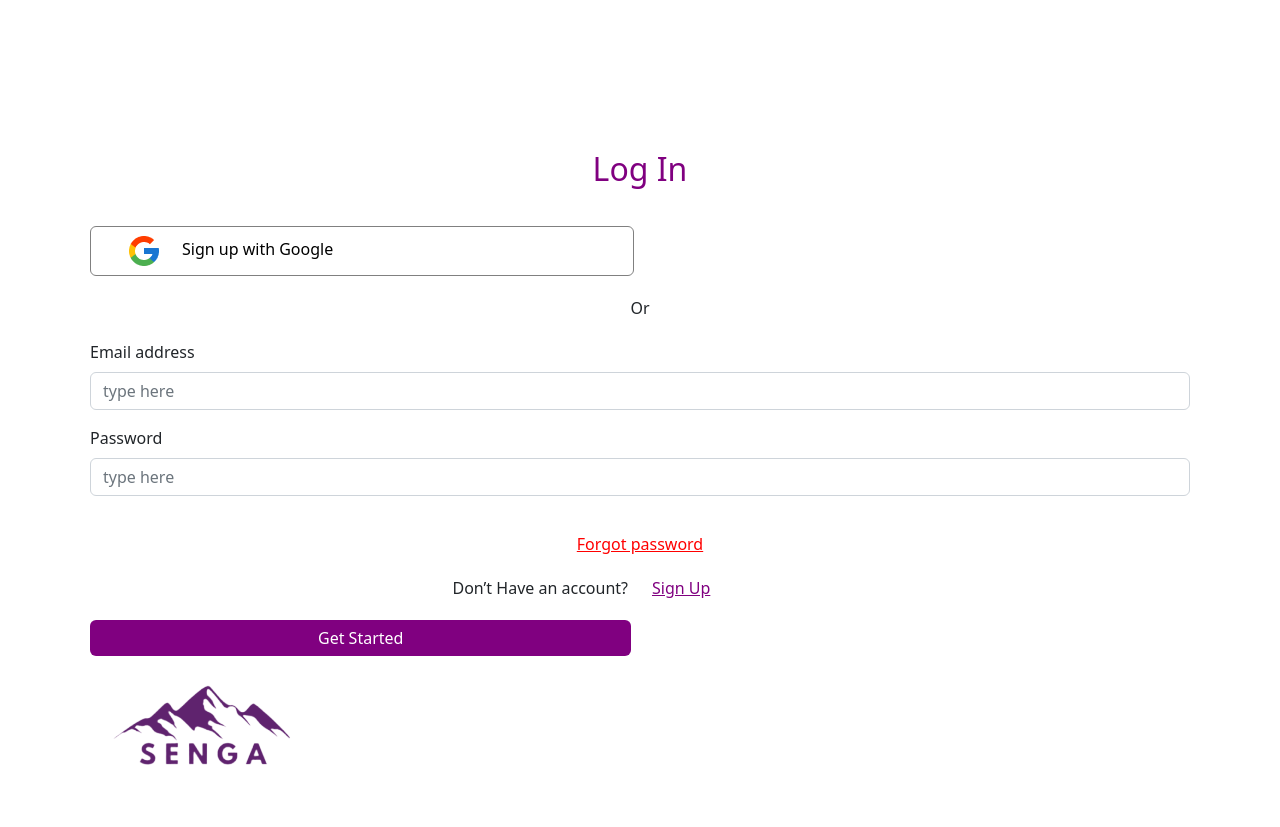
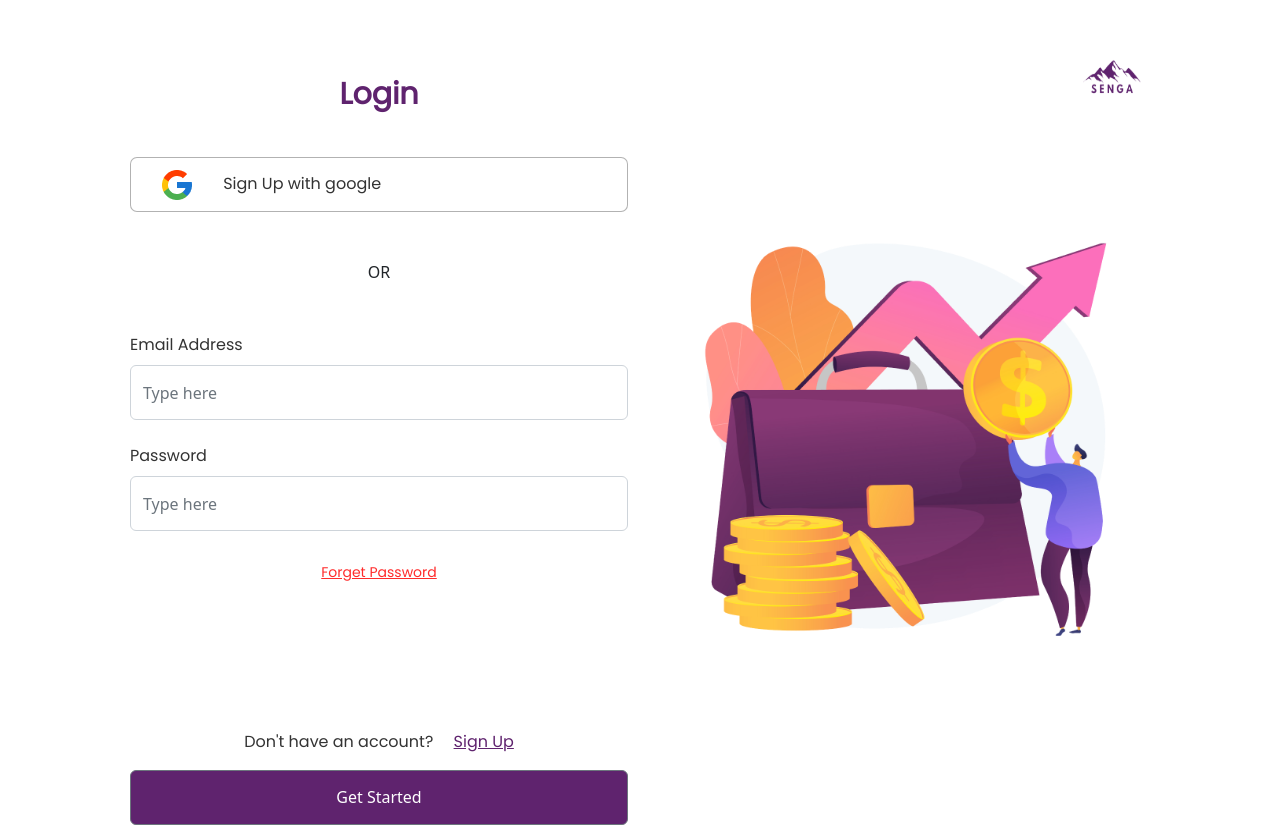
Before and after one commit to usamahassan97/senga-project, a React (Create React App) app: page /login in a window 1280 px wide. Shown: the top 827 px of the page. Built offline with nearby package versions, Linux system fonts and the light colour scheme.

Commit message:
login page

```diff
--- a/src/Pages/Login/Login.js
+++ b/src/Pages/Login/Login.js
@@ -1,64 +1,129 @@
 import React from 'react'
-import { Col, Row } from 'react-bootstrap'
-import Button from 'react-bootstrap/Button';
-import Form from 'react-bootstrap/Form';
+import { Container, Row, Col, Button, Form, FormGroup, Input, Label,  } from 'reactstrap';
+import "../Login/login.css"
 import google from "../../Assets/Images/icons_google.png"
 import invest from "../../Assets/Images/invest.png"
 import logo from "../../Assets/Images/logo.png"
+import TopRow from '../../components/subComponents/topRow';
+import CustomButtons from '../../components/subComponents/customButtons';
 
 const Login = () => {
   return (
-    <div className='Container1'>
-      <Row><Col>
-      <div className="sec1">
-        <div className="head2" style={{color:"purple", textAlign:"center"}}>
-          <h2>Log In</h2>
-        </div>
-        <Button style={{textAlign:"left", paddingLeft:"35px", paddingRight:"300px", backgroundColor:"white",color:"black", border:"1px solid grey"}}>
-        <img style={{paddingRight:"20px"}} src={google} alt="" />
-        Sign up with Google
-      </Button>
-      <div className="or" style={{textAlign:"center", padding:"20px"}}>
-        Or
-      </div>
-      <Form>
+    // <div className='Container1'>
+    //   <Row><Col>
+    //     <div className="sec1">
+    //       <div className="head2" style={{ color: "purple", textAlign: "center" }}>
+    //         <h2>Log In</h2>
+    //       </div>
+    //       <Button style={{ textAlign: "left", paddingLeft: "35px", paddingRight: "300px", backgroundColor: "white", color: "black", border: "1px solid grey" }}>
+    //         <img style={{ paddingRight: "20px" }} src={google} alt="" />
+    //         Sign up with Google
+    //       </Button>
+    //       <div className="or" style={{ textAlign: "center", padding: "20px" }}>
+    //         Or
+    //       </div>
+    //       <Form>
 
 
-      <Form.Group className="mb-3" controlId="formBasicEmail">
-        <Form.Label>Email address</Form.Label>
-        <Form.Control type="email" placeholder="type here" />
+    //         <Form.Group className="mb-3" controlId="formBasicEmail">
+    //           <Form.Label>Email address</Form.Label>
+    //           <Form.Control type="email" placeholder="type here" />
 
-      </Form.Group>
+    //         </Form.Group>
 
-      <Form.Group className="mb-3" controlId="formBasicPassword">
-        <Form.Label>Password</Form.Label>
-        <Form.Control type="password" placeholder="type here" />
-      </Form.Group>
-      <div className="forget" style={{textAlign:"center" , paddingBottom:"15 0px", paddingTop:"20px"}}>
-        <a style={{color:"red" }} href="">Forgot password</a>
-      </div>
-      <div className="opt" style={{padding:"20px"}}>
-        <Row><Col style={{textAlign:"end"}}>Don’t Have an account?</Col><Col ><a style={{color:"purple"}} href="">Sign Up</a></Col></Row>
-      </div>
-      <Button style={{textAlign:"center", paddingLeft:"228px", paddingRight:"228px", backgroundColor:"purple",color:"white", border:"none"}} type="submit">
-        Get Started
-      </Button>
-    </Form>
+    //         <Form.Group className="mb-3" controlId="formBasicPassword">
+    //           <Form.Label>Password</Form.Label>
+    //           <Form.Control type="password" placeholder="type here" />
+    //         </Form.Group>
+    //         <div className="forget" style={{ textAlign: "center", paddingBottom: "15 0px", paddingTop: "20px" }}>
+    //           <a style={{ color: "red" }} href="">Forgot password</a>
+    //         </div>
+    //         <div className="opt" style={{ padding: "20px" }}>
+    //           <Row><Col style={{ textAlign: "end" }}>Don’t Have an account?</Col><Col ><a style={{ color: "purple" }} href="">Sign Up</a></Col></Row>
+    //         </div>
+    //         <Button style={{ textAlign: "center", paddingLeft: "228px", paddingRight: "228px", backgroundColor: "purple", color: "white", border: "none" }} type="submit">
+    //           Get Started
+    //         </Button>
+    //       </Form>
+    //     </div>
+    //   </Col>
+    //     <Col>
+    //       <div className="logo3">
+    //         <img src={logo} alt="" />
+    //       </div>
+    //       <div style={{ padding: "10px", paddingLeft: "20px" }} >
+    //         <img className="invest-pic" src={invest} alt="" />
+    //       </div>
+    //       <div className="last-line">
+    //         <strong>Grow your wealth with us!</strong>
+    //       </div>
+    //     </Col></Row>
+
+    // </div>
+    <>
+      <Container>
+        <div className='p-md-5'>
+          <TopRow value={"Login"} />
+
+          <Row className='mt-4'>
+            <Col md={6}>
+              <div className='text-center'>
+                <Button className='google_btn'> <img src={google} alt="" className='ms-md-3' /> <span className='ms-md-4 google_btn_text'>Sign Up with google</span></Button>
+                <p className='text-center mt-5 text-uppercase'>or</p>
+              </div>
+
+
+                <Form className='mt-5'>
+                  <Row>
+                    <FormGroup>
+                      <Label className='label_text'>
+                        Email Address
+                      </Label>
+                      <Input
+                        id="email"
+                        name="email"
+                        placeholder='Type here'
+                        className='input_style'
+                      />
+
+                      <Label className='label_text mt-4'>
+                        Password
+                      </Label>
+                      <Input
+                        id="password"
+                        name="password"
+                        placeholder='Type here'
+                        className='input_style '
+                      />
+                    </FormGroup>
+                    <p className='frg_pass_text mt-3'>Forget Password</p>
+                  </Row>
+                </Form>
+
+
+
+            </Col>
+            <Col md={6}>
+              <div className='image_wrapper img-fluid'>
+                <img src={invest} alt="" className='side_images' />
+              </div>
+            </Col>
+          </Row>
+
+          <Row className='mt-5 mb-3'>
+            <Col md={6}>
+              <div className='text-center'>
+                <p className='formal_text'>Don't have an account? <span className='ms-md-3 sign_up_text'>Sign Up</span></p>
+                <CustomButtons value={"Get Started"} />
+              </div>
+            </Col>
+            <Col md={6}>
+
+            </Col>
+          </Row>
         </div>
-      </Col>
-      <Col>
-      <div className="logo3">
-        <img src={logo} alt="" />
-      </div>
-      <div style={{padding:"10px", paddingLeft:"20px"}} >
-        <img className="invest-pic" src={invest} alt="" />
-      </div>
-      <div className="last-line">
-        <strong>Grow your wealth with us!</strong>
-      </div>
-      </Col></Row>
-
-    </div>
+      </Container>
+    </>
   )
 }
 
--- a/src/Pages/Login/login.css
+++ b/src/Pages/Login/login.css
@@ -0,0 +1,79 @@
+@import url('https://fonts.googleapis.com/css2?family=Oswald:wght@300&family=Poppins&family=Source+Sans+3:wght@400;500&display=swap');
+
+.image_wrapper {
+    height: 500px;
+    width: 550px;
+    margin-top: 5%;
+}
+
+.side_images {
+    width: 100%;
+    height: 100%;
+}
+
+.google_btn {
+    border: 1px solid rgba(0, 0, 0, 0.3);
+    border-radius: 7px;
+    background-color: #FFFFFF;
+    color: #333333;
+    height: 55px;
+    width: 100%;
+    text-align: left;
+}
+
+.google_btn:hover{
+    background-color: #FFFFFF;
+    color: #333333;
+}
+
+.frg_pass_text {
+    font-family: 'Poppins';
+    font-style: normal;
+    font-weight: 400;
+    font-size: 14px;
+    text-align: center;
+    line-height: 18px;
+    text-decoration-line: underline;
+    color: #FF2B2B;
+}
+
+.formal_text {
+    font-family: 'Poppins';
+    font-style: normal;
+    font-weight: 400;
+    font-size: 16px;
+    line-height: 24px;
+    color: #333333;
+}
+
+.sign_up_text {
+    font-family: 'Poppins';
+    font-style: normal;
+    font-weight: 400;
+    font-size: 16px;
+    line-height: 24px;
+    text-decoration-line: underline;
+    color: #5F236E;
+}
+
+.google_btn_text {
+    font-family: 'Poppins';
+    font-style: normal;
+    font-weight: 400;
+    font-size: 16px;
+    line-height: 24px;
+    color: #333333;
+}
+
+.input_style {
+    height: 55px;
+}
+
+.label_text {
+    font-family: 'Poppins';
+    font-style: normal;
+    font-weight: 400;
+    font-size: 16px;
+    line-height: 24px;
+    color: #333333;
+}
--- /dev/null
+++ b/src/components/custom-style.css
@@ -0,0 +1,79 @@
+@import url('https://fonts.googleapis.com/css2?family=Oswald:wght@300&family=Poppins&family=Source+Sans+3:wght@400;500&display=swap');
+
+:root {
+    --font: 'Poppins';
+    --text-color: '#333333';
+    --secondary-btns-bg: "#5F236E";
+    --btn-text-color: "#FFFFFF";
+}
+
+.headings {
+    font-family: var(--font);
+    font-style: normal;
+    font-weight: 600;
+    font-size: 30px;
+    line-height: 45px;
+    color: #5F236E;
+}
+
+.logo_setting{
+    height: 95px;
+    width:150px;
+}
+
+.custom_btns{
+    height: 55px;
+    width: 100%;
+    background-color: #5F236E;
+}
+
+.custom_btns:hover{
+    font-family: var(--font);
+    background-color: #5F236E;
+    font-size: 24px;
+    color: #FFFFFF;
+    font-weight: 500;
+}
+
+@media only screen and (min-width: 1200px) {
+    .logo_setting{
+        height: 55px;
+        width:75px;
+    }
+    .lg_screen{
+        display: none;
+    }
+}
+
+@media only screen and (min-width: 820px) {
+    .logo_setting{
+        height: 55px;
+        width:75px;
+    }
+    .lg_screen{
+        display: none;
+    }
+}
+
+@media only screen and (min-width: 768px) {
+    .logo_setting{
+        height: 55px;
+        width:75px;
+    }
+    .lg_screen{
+        display: none;
+    }
+  }
+
+
+
+
+@media only screen and (max-width: 767px) {
+    .logo_setting{
+        height: 55px;
+        width:75px;
+    }
+    .mbl_screen{
+        display: none;
+    }
+  }
--- /dev/null
+++ b/src/components/subComponents/customButtons.js
@@ -0,0 +1,15 @@
+import React from 'react'
+import { Button } from 'reactstrap'
+import "../custom-style.css"
+
+const CustomButtons = (props) => {
+  return (
+    <>
+        <div>
+            <Button className='custom_btns'>{props.value}</Button>
+        </div>
+    </>
+  )
+}
+
+export default CustomButtons
--- /dev/null
+++ b/src/components/subComponents/topRow.js
@@ -0,0 +1,30 @@
+import React from 'react'
+import logo from "../../Assets/Images/logo.png"
+import { Col, Row } from 'reactstrap'
+import "../custom-style.css"
+
+const TopRow = (props) => {
+    return (
+        <>
+            <Row>
+                <Col md={6} sm={12}>
+                    <div>
+                        <img src={logo} alt="" className='logo_setting lg_screen' />
+                    </div>
+                    <div className='text-center mt-4'>
+                        <p className='headings'>{props.value}</p>
+                    </div>
+
+                </Col>
+
+                <Col md={6}>
+                    <div className='text-end'>
+                        <img src={logo} alt="" className='logo_setting mbl_screen' />
+                    </div>
+                </Col>
+            </Row>
+        </>
+    )
+}
+
+export default TopRow
```
